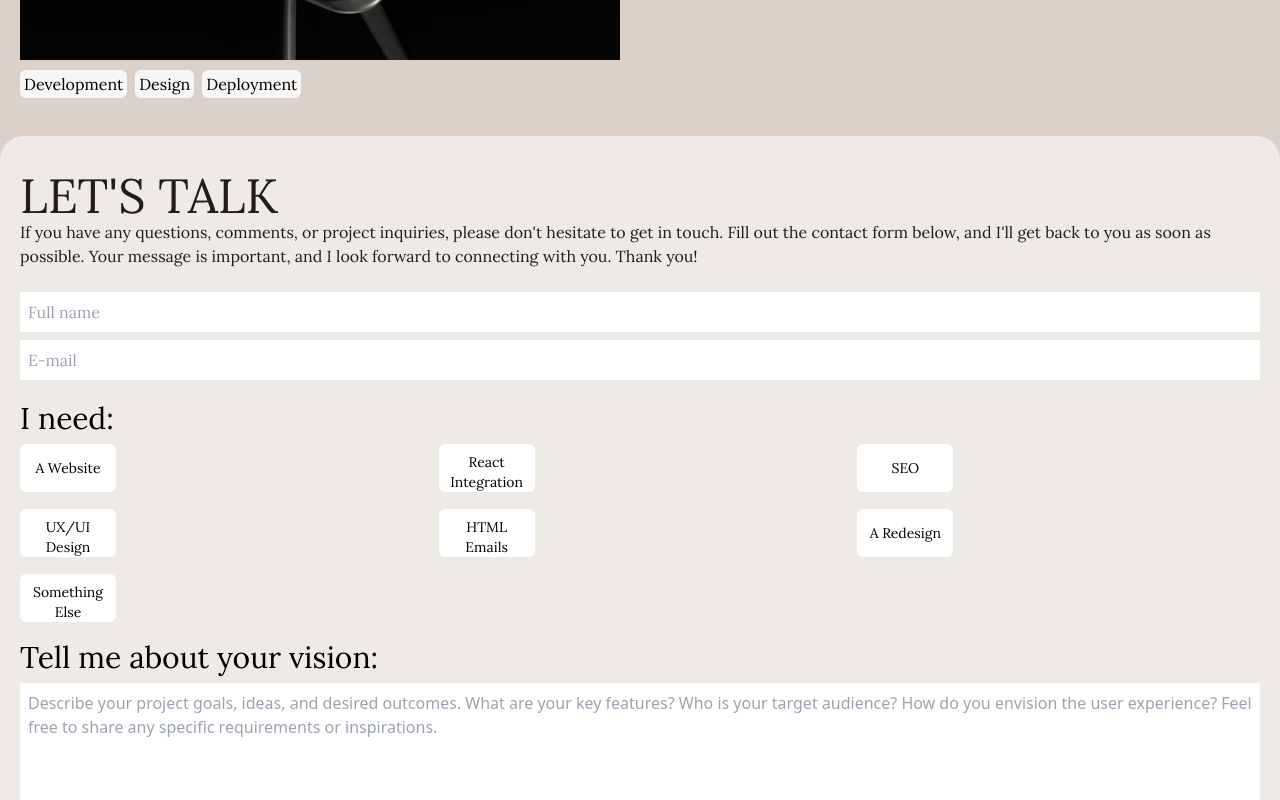
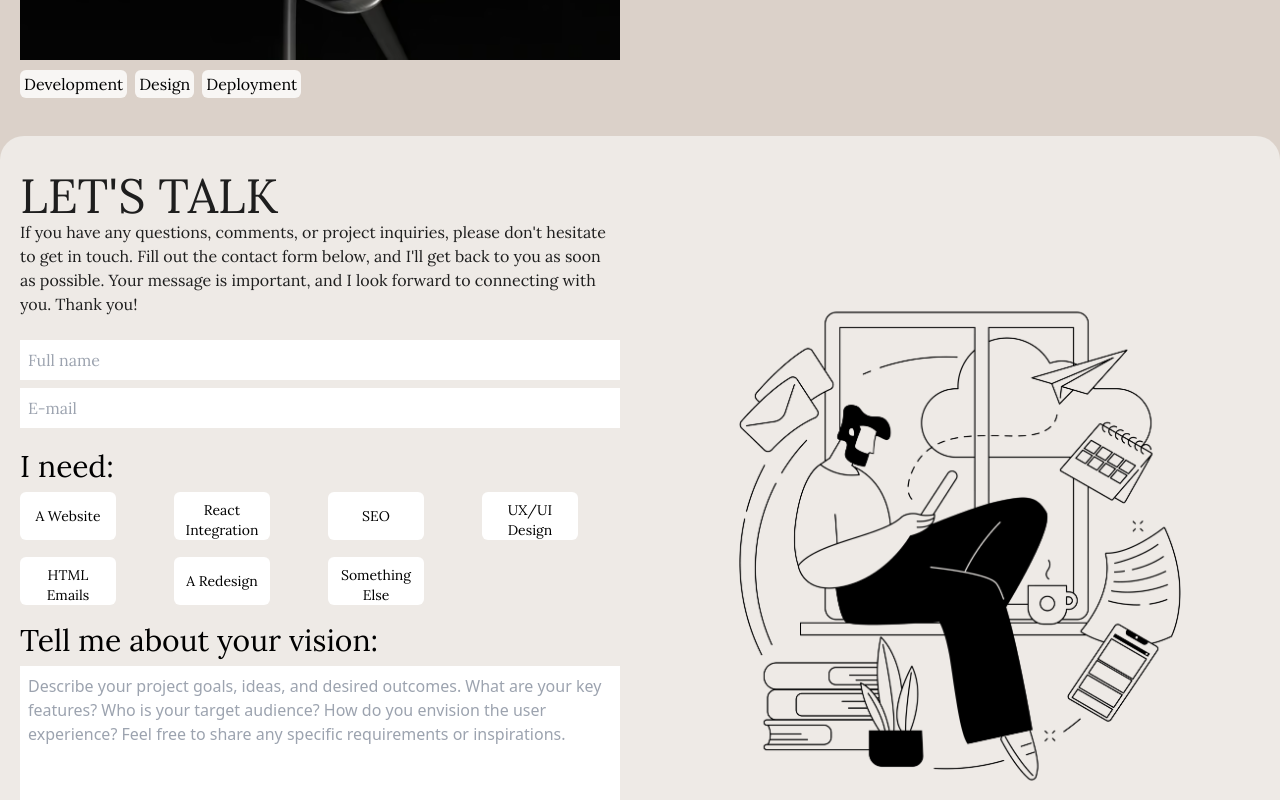
Before and after one commit to frontendjass/elegantcode, a React (Vite) app: page / in a window 1280 px wide. Shown: the part 2840-3640 px from the top of the page. Built offline with nearby package versions, Linux system fonts and the light colour scheme; a web font is replaced by a local one.

Commit message:
Added art to the contact form.

```diff
--- a/src/components/ContactMe.jsx
+++ b/src/components/ContactMe.jsx
@@ -1,20 +1,25 @@
 import FormButton from './FormButton';
+
+import formArt from '../assets/form-photo.png';
 
 export default function ContactMe() {
   const inputStyle = 'w-full p-2 my-1 font-lora';
 
   return (
-    <section className='bg-swirl-200 ' id='contact'>
+    <section className='bg-swirl-200 md:flex' id='contact'>
       <div className='bg-swirl-100 rounded-t-3xl'>
+        <div className='md:flex items-center'>
+          <div className='lg:w-2/4'>
             <header className='px-5 pt-9'>
               <h2 className='font-lora uppercase text-shark-950 text-5xl'>
                 Let's Talk
               </h2>
               <p className='text-shark-950 font-lora'>
-            If you have any questions, comments, or project inquiries, please
-            don't hesitate to get in touch. Fill out the contact form below, and
-            I'll get back to you as soon as possible. Your message is important,
-            and I look forward to connecting with you. Thank you!
+                If you have any questions, comments, or project inquiries,
+                please don't hesitate to get in touch. Fill out the contact form
+                below, and I'll get back to you as soon as possible. Your
+                message is important, and I look forward to connecting with you.
+                Thank you!
               </p>
             </header>
             <form className='p-5'>
@@ -43,8 +48,10 @@ export default function ContactMe() {
                 />
               </div>
               <div className='mt-4'>
-            <h4 className='text-shark-850 text-3xl font-lora mb-2'>I need:</h4>
-            <div className='grid grid-cols-3 gap-4 grid-rows-2'>
+                <h4 className='text-shark-850 text-3xl font-lora mb-2'>
+                  I need:
+                </h4>
+                <div className='grid grid-cols-3 gap-4 grid-rows-2 md:grid-cols-4'>
                   <FormButton buttonText='A Website' />
                   <FormButton buttonText='React Integration' />
                   <FormButton buttonText='SEO' />
@@ -58,7 +65,10 @@ export default function ContactMe() {
                 <h4 className='text-shark-850 text-3xl font-lora mb-2'>
                   Tell me about your vision:
                 </h4>
-            <textarea className='w-full h-52 p-2' placeholder='Describe your project goals, ideas, and desired outcomes. What are your key features? Who is your target audience? How do you envision the user experience? Feel free to share any specific requirements or inspirations.'></textarea>
+                <textarea
+                  className='w-full h-52 p-2'
+                  placeholder='Describe your project goals, ideas, and desired outcomes. What are your key features? Who is your target audience? How do you envision the user experience? Feel free to share any specific requirements or inspirations.'
+                ></textarea>
               </div>
               <div className='flex justify-end mt-2'>
                 <button className='text-sm bg-shark-950 text-swirl-50 p-2 rounded-md font-lora w-24 h-12'>
@@ -67,6 +77,11 @@ export default function ContactMe() {
               </div>
             </form>
           </div>
+          <div className='hidden lg:block w-2/4'>
+            <img src={formArt} alt='A man reading emails' />
+          </div>
+        </div>
+      </div>
     </section>
   );
 }
```
Also changed, not shown: src/assets/form-photo.png (added). Lines whose indentation alone changed are shown as unchanged.
